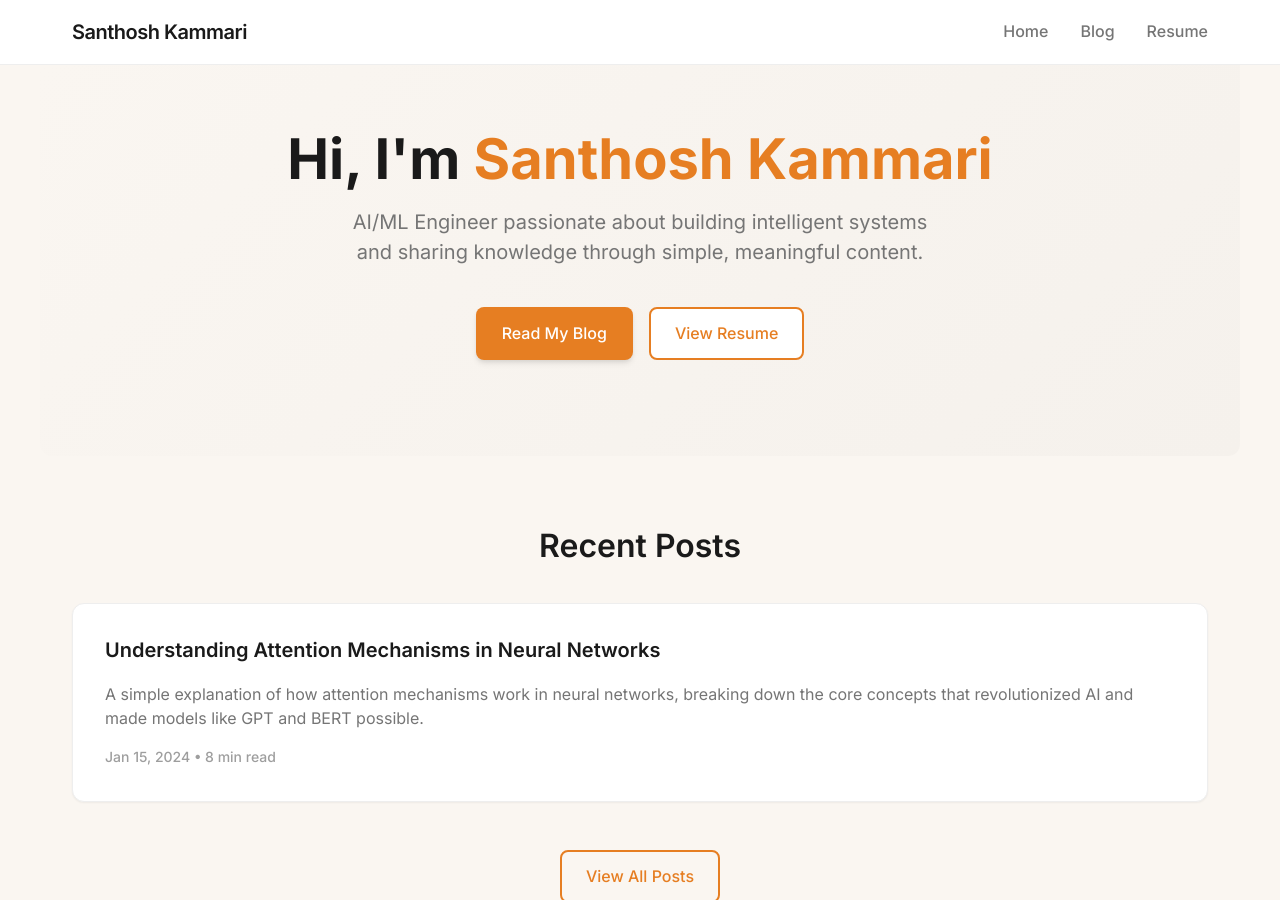
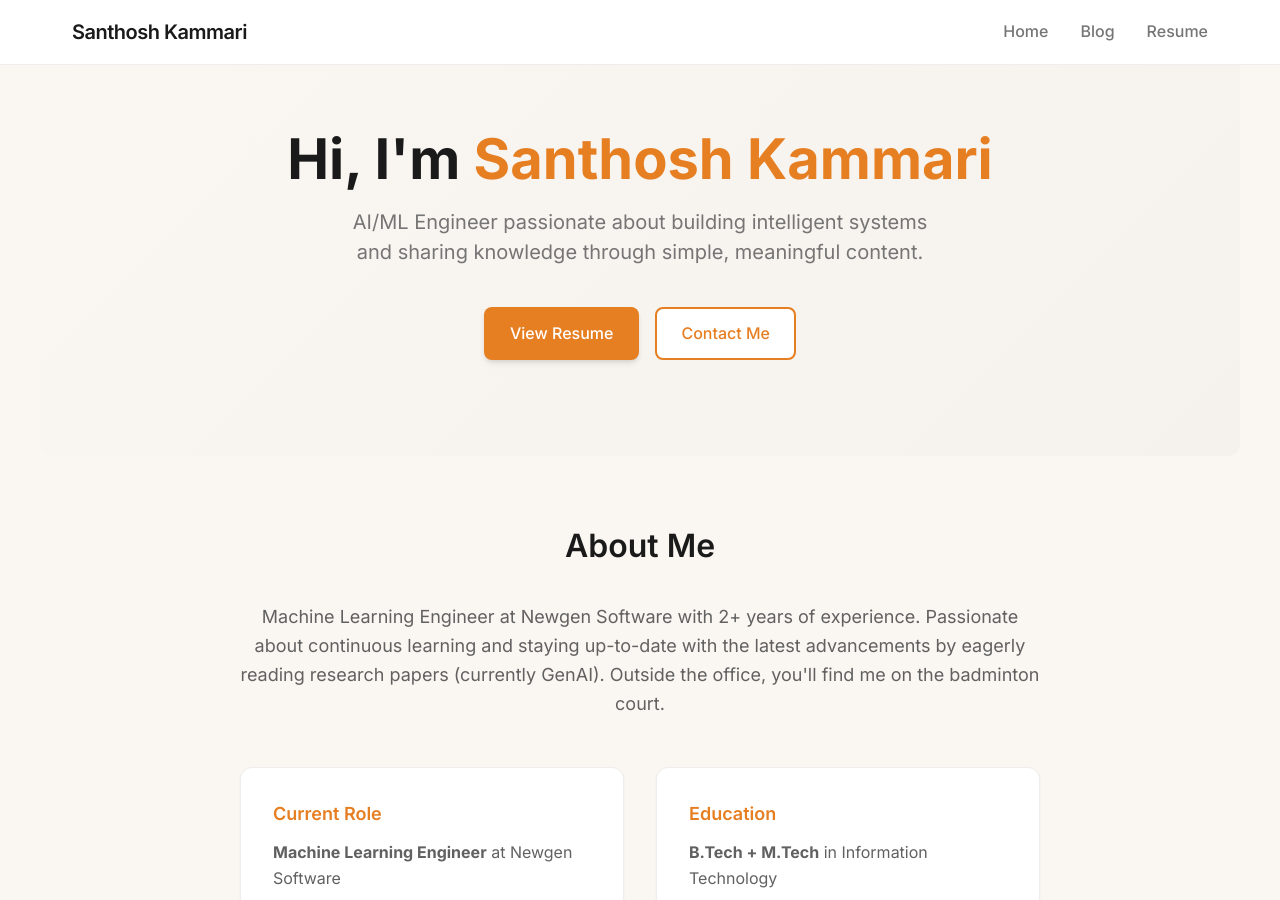
Before and after one commit to santhoshkammari/santhoshkammari.github.io, a Jekyll site: the page built from index.html, in a window 1280 px wide and 900 px high. Built offline with Jekyll 4.4.1, drawn with Linux system fonts in a browser that asks for light colours; some of the changed text lies outside the part shown.

Commit message:
fix frontpage

```diff
--- a/assets/css/main.css
+++ b/assets/css/main.css
@@ -587,3 +587,188 @@ body {
     padding: 1.5rem;
   }
 }
+
+/* About Section Styles */
+.about-section {
+  margin-bottom: 4rem;
+}
+
+.about-content {
+  max-width: 800px;
+  margin: 0 auto;
+}
+
+.about-text {
+  font-size: 1.125rem;
+  color: var(--gray-700);
+  text-align: center;
+  margin-bottom: 3rem;
+  line-height: 1.6;
+}
+
+.experience-highlights {
+  display: grid;
+  grid-template-columns: repeat(auto-fit, minmax(300px, 1fr));
+  gap: 2rem;
+  margin-top: 2rem;
+}
+
+.experience-item {
+  background: var(--white);
+  padding: 2rem;
+  border-radius: var(--border-radius-lg);
+  box-shadow: var(--shadow-sm);
+  border: 1px solid var(--gray-200);
+  transition: all 0.2s ease;
+}
+
+.experience-item:hover {
+  transform: translateY(-2px);
+  box-shadow: var(--shadow-md);
+  border-color: var(--orange-primary);
+}
+
+.experience-item h3 {
+  color: var(--orange-primary);
+  font-size: 1.125rem;
+  font-weight: 600;
+  margin-bottom: 0.75rem;
+}
+
+.experience-item p {
+  margin-bottom: 0.5rem;
+  color: var(--gray-700);
+}
+
+.experience-item .duration {
+  color: var(--gray-500);
+  font-size: 0.875rem;
+  font-weight: 500;
+}
+
+.experience-item .institution {
+  color: var(--gray-600);
+  font-size: 0.95rem;
+}
+
+/* Certifications Section Styles */
+.certifications-section {
+  margin-bottom: 4rem;
+}
+
+.certifications-grid {
+  display: grid;
+  grid-template-columns: repeat(auto-fit, minmax(280px, 1fr));
+  gap: 1.5rem;
+  max-width: 1000px;
+  margin: 0 auto;
+}
+
+.cert-card {
+  background: var(--white);
+  padding: 1.5rem;
+  border-radius: var(--border-radius-lg);
+  box-shadow: var(--shadow-sm);
+  border: 1px solid var(--gray-200);
+  transition: all 0.2s ease;
+  text-align: center;
+  position: relative;
+  overflow: hidden;
+}
+
+.cert-card::before {
+  content: '';
+  position: absolute;
+  top: 0;
+  left: 0;
+  right: 0;
+  height: 4px;
+  background: linear-gradient(90deg, var(--orange-primary), var(--orange-light));
+  transform: scaleX(0);
+  transition: transform 0.3s ease;
+}
+
+.cert-card:hover::before {
+  transform: scaleX(1);
+}
+
+.cert-card:hover {
+  transform: translateY(-4px);
+  box-shadow: var(--shadow-lg);
+  border-color: var(--orange-primary);
+}
+
+.cert-header {
+  margin-bottom: 1rem;
+}
+
+.cert-icon {
+  font-size: 2rem;
+  margin-bottom: 0.75rem;
+  display: block;
+}
+
+.cert-card h3 {
+  font-size: 1.125rem;
+  font-weight: 600;
+  color: var(--black);
+  margin-bottom: 0.5rem;
+  line-height: 1.3;
+}
+
+.cert-issuer {
+  color: var(--orange-primary);
+  font-weight: 500;
+  margin-bottom: 0.25rem;
+  font-size: 0.95rem;
+}
+
+.cert-date {
+  color: var(--gray-500);
+  font-size: 0.875rem;
+  margin-bottom: 1rem;
+}
+
+.cert-link {
+  display: inline-flex;
+  align-items: center;
+  padding: 0.5rem 1rem;
+  background: var(--orange-primary);
+  color: var(--white);
+  text-decoration: none;
+  border-radius: 6px;
+  font-size: 0.875rem;
+  font-weight: 500;
+  transition: all 0.2s ease;
+}
+
+.cert-link:hover {
+  background: var(--orange-dark);
+  transform: translateY(-1px);
+}
+
+/* Mobile Responsiveness for New Sections */
+@media (max-width: 768px) {
+  .experience-highlights {
+    grid-template-columns: 1fr;
+    gap: 1.5rem;
+  }
+
+  .certifications-grid {
+    grid-template-columns: 1fr;
+    gap: 1rem;
+  }
+
+  .about-text {
+    font-size: 1rem;
+    margin-bottom: 2rem;
+  }
+
+  .cert-card {
+    padding: 1.25rem;
+  }
+
+  .experience-item {
+    padding: 1.5rem;
+  }
+}
--- a/index.html
+++ b/index.html
@@ -7,31 +7,84 @@ layout: default
     <p class="hero-subtitle">AI/ML Engineer passionate about building intelligent systems and sharing knowledge through simple, meaningful content.</p>
 
     <div class="hero-cta">
-        <a href="{{ '/blog' | relative_url }}" class="btn btn-primary">Read My Blog</a>
-        <a href="{{ '/resume' | relative_url }}" class="btn btn-secondary">View Resume</a>
+        <a href="{{ '/resume' | relative_url }}" class="btn btn-primary">View Resume</a>
+        <a href="mailto:santhoshkammari@gmail.com" class="btn btn-secondary">Contact Me</a>
     </div>
 </div>
 
-<section class="recent-posts">
-    <h2 class="section-title">Recent Posts</h2>
-    <div class="posts-grid">
-        {% for post in site.posts limit: 3 %}
-        <article class="post-card">
-            <h3 class="post-card-title">
-                <a href="{{ post.url | relative_url }}">{{ post.title }}</a>
-            </h3>
-            {% if post.summary %}
-            <p class="post-card-summary">{{ post.summary }}</p>
-            {% endif %}
-            <div class="post-card-meta">
-                <time datetime="{{ post.date | date: '%Y-%m-%d' }}">{{ post.date | date: "%b %d, %Y" }}</time>
-                {% if post.read_time %} • {{ post.read_time }} min read{% endif %}
+<section class="about-section">
+    <h2 class="section-title">About Me</h2>
+    <div class="about-content">
+        <p class="about-text">Machine Learning Engineer at Newgen Software with 2+ years of experience. Passionate about continuous learning and staying up-to-date with the latest advancements by eagerly reading research papers (currently GenAI). Outside the office, you'll find me on the badminton court.</p>
+
+        <div class="experience-highlights">
+            <div class="experience-item">
+                <h3>Current Role</h3>
+                <p><strong>Machine Learning Engineer</strong> at Newgen Software</p>
+                <p class="duration">Jul 2023 - Present • 2+ years</p>
             </div>
-        </article>
-        {% endfor %}
-    </div>
 
-    <div class="section-cta">
-        <a href="{{ '/blog' | relative_url }}" class="btn btn-outline">View All Posts</a>
+            <div class="experience-item">
+                <h3>Education</h3>
+                <p><strong>B.Tech + M.Tech</strong> in Information Technology</p>
+                <p class="institution">ABV-Indian Institute of Information Technology and Management</p>
+                <p class="duration">Aug 2018 - May 2022</p>
+            </div>
+        </div>
     </div>
 </section>
+
+<section class="certifications-section">
+    <h2 class="section-title">Certifications & Achievements</h2>
+    <div class="certifications-grid">
+        <div class="cert-card">
+            <div class="cert-header">
+                <div class="cert-icon">🏆</div>
+                <h3>Neural Networks and Deep Learning</h3>
+            </div>
+            <p class="cert-issuer">DeepLearning.AI</p>
+            <p class="cert-date">Issued Mar 2021</p>
+            <a href="https://www.coursera.org/account/accomplishments/records/4J9FDHYZM9QB" target="_blank" class="cert-link">View Certificate</a>
+        </div>
+
+        <div class="cert-card">
+            <div class="cert-header">
+                <div class="cert-icon">🐍</div>
+                <h3>Python Programming</h3>
+            </div>
+            <p class="cert-issuer">HackerRank</p>
+            <p class="cert-date">Issued Oct 2020</p>
+            <a href="https://www.hackerrank.com/certificates/498cc20c6485" target="_blank" class="cert-link">View Certificate</a>
+        </div>
+
+        <div class="cert-card">
+            <div class="cert-header">
+                <div class="cert-icon">⚡</div>
+                <h3>C++ Programming</h3>
+            </div>
+            <p class="cert-issuer">HackerRank</p>
+            <p class="cert-date">Issued Sep 2020</p>
+            <a href="https://www.hackerrank.com/certificates/iframe/1ded12e534b5" target="_blank" class="cert-link">View Certificate</a>
+        </div>
+
+        <div class="cert-card">
+            <div class="cert-header">
+                <div class="cert-icon">🧩</div>
+                <h3>Problem Solving</h3>
+            </div>
+            <p class="cert-issuer">HackerRank</p>
+            <p class="cert-date">Issued Jul 2022</p>
+            <a href="https://www.hackerrank.com/certificates/iframe/d1710134a5d8" target="_blank" class="cert-link">View Certificate</a>
+        </div>
+
+        <div class="cert-card">
+            <div class="cert-header">
+                <div class="cert-icon">📊</div>
+                <h3>Conference Paper</h3>
+            </div>
+            <p class="cert-issuer">IEEE Bombay Section</p>
+            <p class="cert-date">ICONAT 2022</p>
+            <a href="https://drive.google.com/file/d/18B_NUzTJFSA99JXEBr-eEihufzRZurCn/view?usp=sharing" target="_blank" class="cert-link">View Paper</a>
+        </div>
+    </div>
+</section>
```
